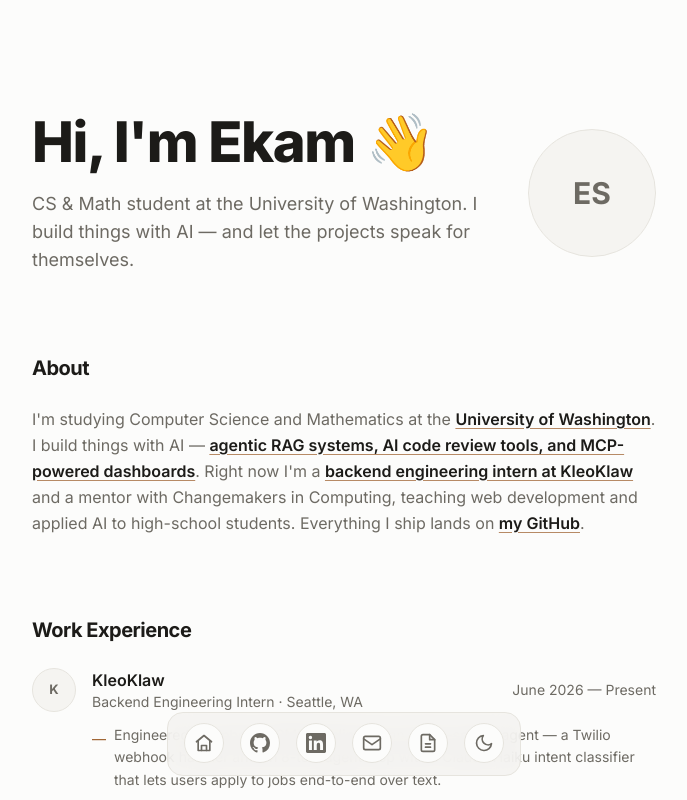
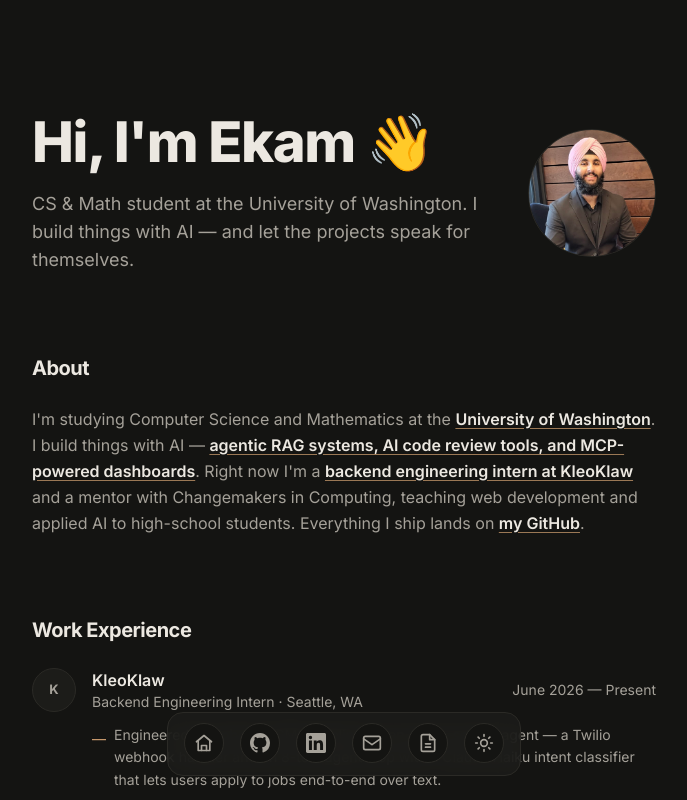
Before and after one commit to esingh25/personal-website, a Next.js app: page / in a window 1280 px wide. Shown: the top 800 px of the page, without its empty margins (296-983 px from the left). Built offline with nearby package versions, Linux system fonts and the light colour scheme.

Commit message:
feat: add profile photo and make dark the default theme
- public/profile.jpg wired into the hero via site.photo
- Dark tokens move to :root; light becomes the explicit data-theme opt-in
- Dock theme store and viewport themeColor follow the dark default

```diff
--- a/src/app/globals.css
+++ b/src/app/globals.css
@@ -5,17 +5,8 @@
    The inline script in layout.tsx stamps data-theme on <html> before paint;
    the media query below covers the no-JS fallback only.
    --------------------------------------------------------------------------- */
+/* Dark is the default; light is the explicit opt-in via the dock toggle. */
 :root {
-  --bg: #fcfcfb;
-  --surface: #f5f4f1;
-  --line: #e6e4de;
-  --ink: #1c1b18;
-  --ink-muted: #6d6a63;
-  --accent: #9a5b26;
-  color-scheme: light;
-}
-
-:root[data-theme="dark"] {
   --bg: #141412;
   --surface: #1c1c19;
   --line: #2b2a26;
@@ -25,16 +16,14 @@
   color-scheme: dark;
 }
 
-@media (prefers-color-scheme: dark) {
-  :root:not([data-theme]) {
-    --bg: #141412;
-    --surface: #1c1c19;
-    --line: #2b2a26;
-    --ink: #ece8e1;
-    --ink-muted: #a5a199;
-    --accent: #d4a373;
-    color-scheme: dark;
-  }
+:root[data-theme="light"] {
+  --bg: #fcfcfb;
+  --surface: #f5f4f1;
+  --line: #e6e4de;
+  --ink: #1c1b18;
+  --ink-muted: #6d6a63;
+  --accent: #9a5b26;
+  color-scheme: light;
 }
 
 @theme inline {
--- a/src/app/layout.tsx
+++ b/src/app/layout.tsx
@@ -21,15 +21,11 @@
 };
 
 export const viewport: Viewport = {
-  themeColor: [
-    { media: "(prefers-color-scheme: light)", color: "#fcfcfb" },
-    { media: "(prefers-color-scheme: dark)", color: "#141412" },
-  ],
+  themeColor: "#141412",
 };
 
-// Runs before paint. Stamps data-theme ONLY when the user has an explicit
-// stored choice; otherwise the :root:not([data-theme]) media query in
-// globals.css tracks the OS preference live (including mid-session changes).
+// Runs before paint. The site opens dark by default; a stored explicit choice
+// (from the dock toggle) is stamped so a returning light-mode visitor stays light.
 const themeInitScript = `(function(){try{var t=localStorage.getItem("theme");if(t==="light"||t==="dark"){document.documentElement.dataset.theme=t}}catch(e){}})()`;
 
 export default function RootLayout({
--- a/src/components/Dock.tsx
+++ b/src/components/Dock.tsx
@@ -7,30 +7,22 @@
 
 type Theme = "light" | "dark";
 
-// Theme resolution mirrors globals.css: an explicit <html data-theme> wins;
-// otherwise the OS preference applies. Subscribe to both sources.
+// Theme resolution mirrors globals.css: dark unless <html data-theme="light">.
 function subscribeToTheme(callback: () => void) {
   const observer = new MutationObserver(callback);
   observer.observe(document.documentElement, {
     attributes: true,
     attributeFilter: ["data-theme"],
   });
-  const media = window.matchMedia("(prefers-color-scheme: dark)");
-  media.addEventListener("change", callback);
-  return () => {
-    observer.disconnect();
-    media.removeEventListener("change", callback);
-  };
+  return () => observer.disconnect();
 }
 
 function readTheme(): Theme {
-  const stamped = document.documentElement.dataset.theme;
-  if (stamped === "dark" || stamped === "light") return stamped;
-  return window.matchMedia("(prefers-color-scheme: dark)").matches ? "dark" : "light";
+  return document.documentElement.dataset.theme === "light" ? "light" : "dark";
 }
 
 export function Dock() {
-  const theme = useSyncExternalStore<Theme>(subscribeToTheme, readTheme, () => "light");
+  const theme = useSyncExternalStore<Theme>(subscribeToTheme, readTheme, () => "dark");
 
   const toggleTheme = () => {
     const next: Theme = theme === "dark" ? "light" : "dark";
--- a/src/data/site.ts
+++ b/src/data/site.ts
@@ -6,7 +6,7 @@
   linkedin: "https://www.linkedin.com/in/esingh25",
   resume: "/resume.pdf",
   /** Path under /public to the hero portrait; null renders the initials placeholder. */
-  photo: null as string | null,
+  photo: "/profile.jpg" as string | null,
   title: "Ekam Singh — CS & Math @ UW",
   description:
     "Ekam Singh — University of Washington student in Computer Science and Mathematics. I build things with AI: agentic RAG systems, AI code review tools, and MCP-powered dashboards.",
```
Also changed, not shown: public/profile.jpg (added).
